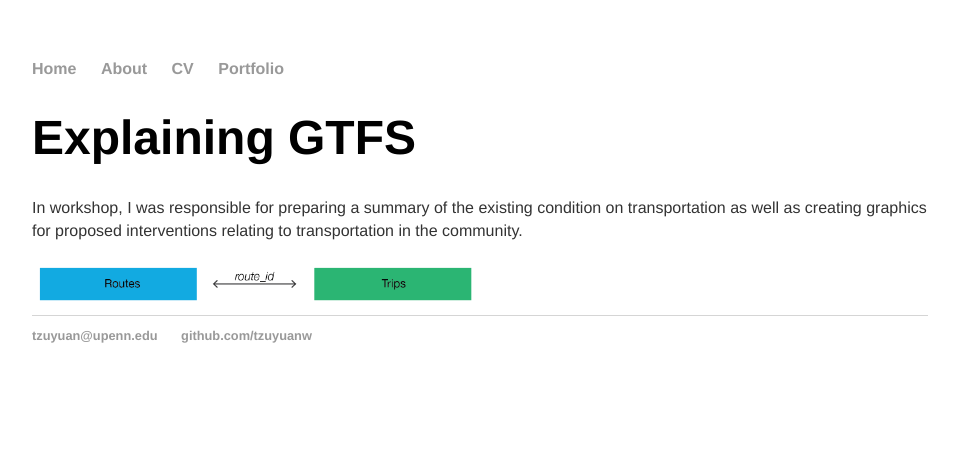
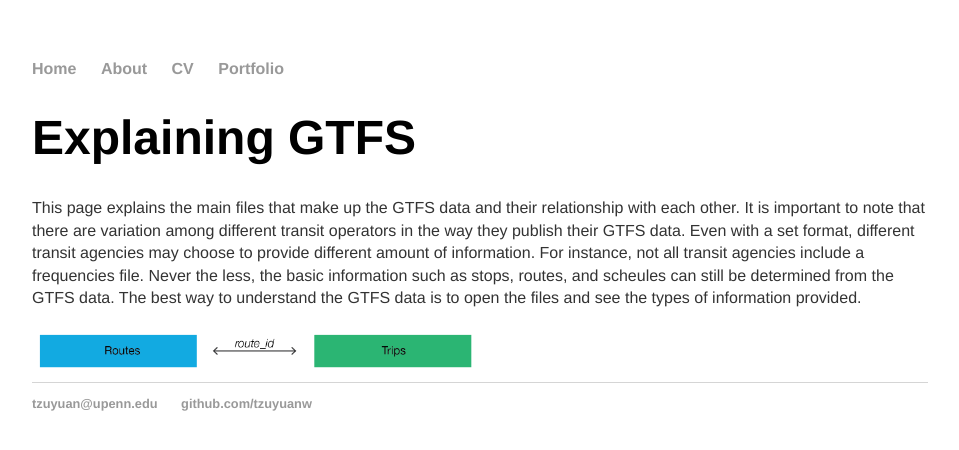
Before and after one commit to tzuyuanw/tzuyuanw.github.io, a Jekyll site: the page built from blog/GTFSexplanation.html, in a window 1280 px wide. Shown: the top 450 px of the page, without its empty margins (160-1119 px from the left). Built offline with Jekyll 4.4.1, drawn with Linux system fonts in a browser that asks for light colours.

Commit message:
Update GTFSexplanation.html

```diff
--- a/blog/GTFSexplanation.html
+++ b/blog/GTFSexplanation.html
@@ -4,8 +4,13 @@ title: Explaining GTFS
 ---
 	<h1>{{ page.title }}</h1>
 	<div class="blurb">
-   		<p>In workshop, I was responsible for preparing a summary of the existing condition on transportation
-			as well as creating graphics for proposed interventions relating to transportation in the community.
+   		<p>This page explains the main files that make up the GTFS data and their relationship with each other.
+			It is important to note that there are variation among different transit operators in the way they publish their GTFS data.
+			Even with a set format, different transit agencies may choose to provide different amount of information.
+			For instance, not all transit agencies include a frequencies file.
+			Never the less, the basic information such as stops, routes, and scheules can still be determined from the GTFS data.
+			The best way to understand the GTFS data is to open the files and see the types of information provided.
+
 		</p>
 
 
```
